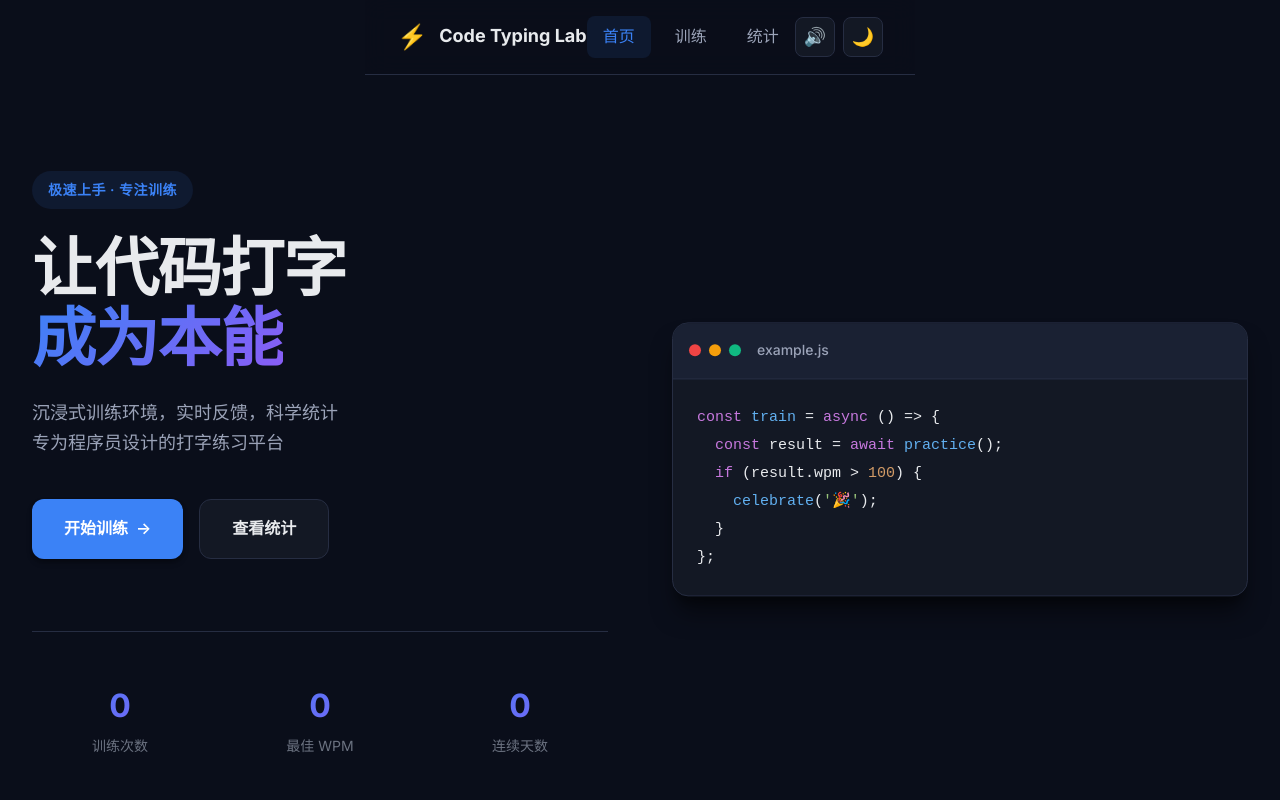
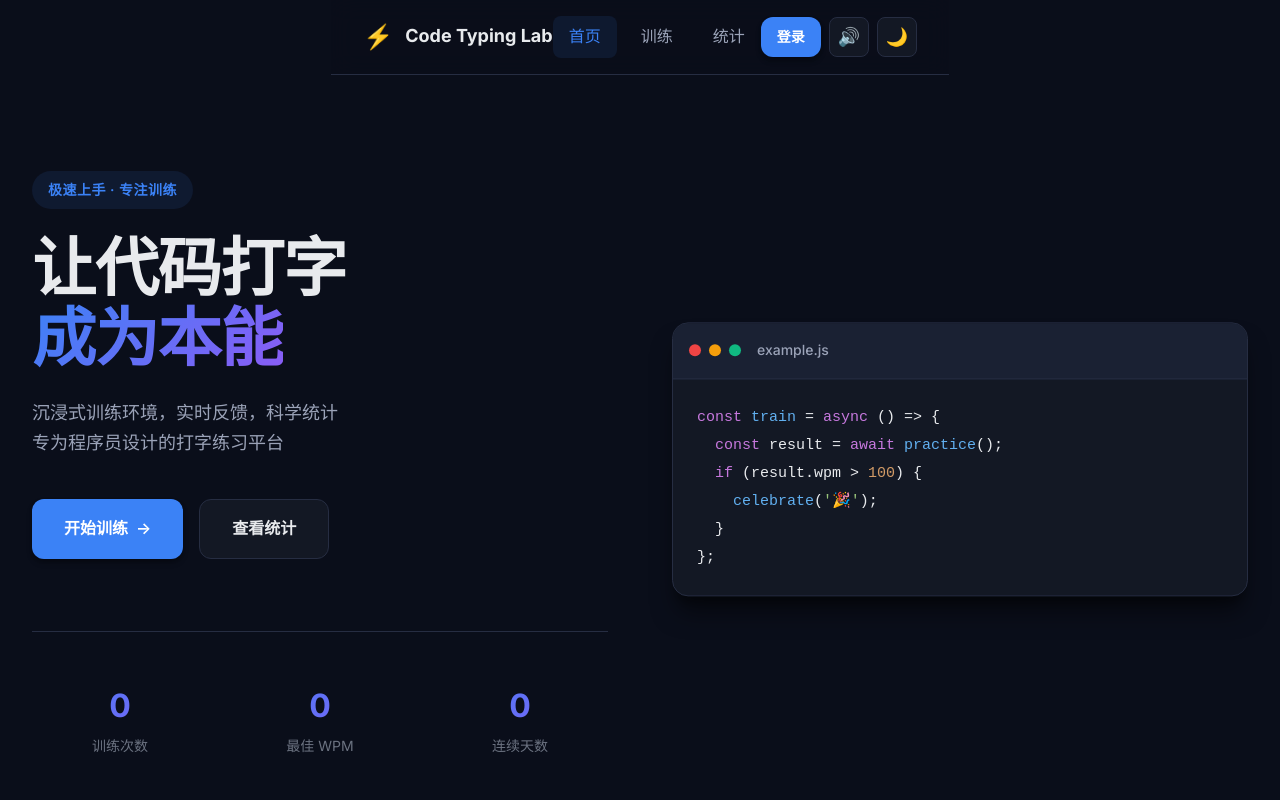
Before and after one commit to caoxuan5211/game-typing, a website with bundled scripts: page index.html in a window 1280 px wide. Shown: the top 800 px of the page. Built offline with nearby package versions, Linux system fonts and the light colour scheme.

Commit message:
feat: Add login button to navigation bar
- Add login button to all pages (index, train, stats)
- Add btn-sm style for small buttons
- Login button in nav-actions area

Co-Authored-By: Claude Opus 4.8 (1M context) <noreply@anthropic.com>

```diff
--- a/css/common.css
+++ b/css/common.css
@@ -199,6 +199,11 @@ body {
     font-size: 1rem;
 }
 
+.btn-sm {
+    padding: calc(var(--spacing-unit) * 1) calc(var(--spacing-unit) * 2);
+    font-size: 0.875rem;
+}
+
 .btn-icon {
     transition: transform var(--transition-base);
 }
--- a/index.html
+++ b/index.html
@@ -22,6 +22,7 @@
                 <a href="stats.html" class="nav-link">统计</a>
             </div>
             <div class="nav-actions">
+                <a href="login.html" class="btn btn-primary btn-sm">登录</a>
                 <button class="icon-btn" id="soundToggle" title="音效">🔊</button>
                 <button class="icon-btn" id="themeToggle" title="主题">🌙</button>
             </div>
```
Also changed, not shown: stats.html (+1 -0 lines), train.html (+1 -0 lines).
